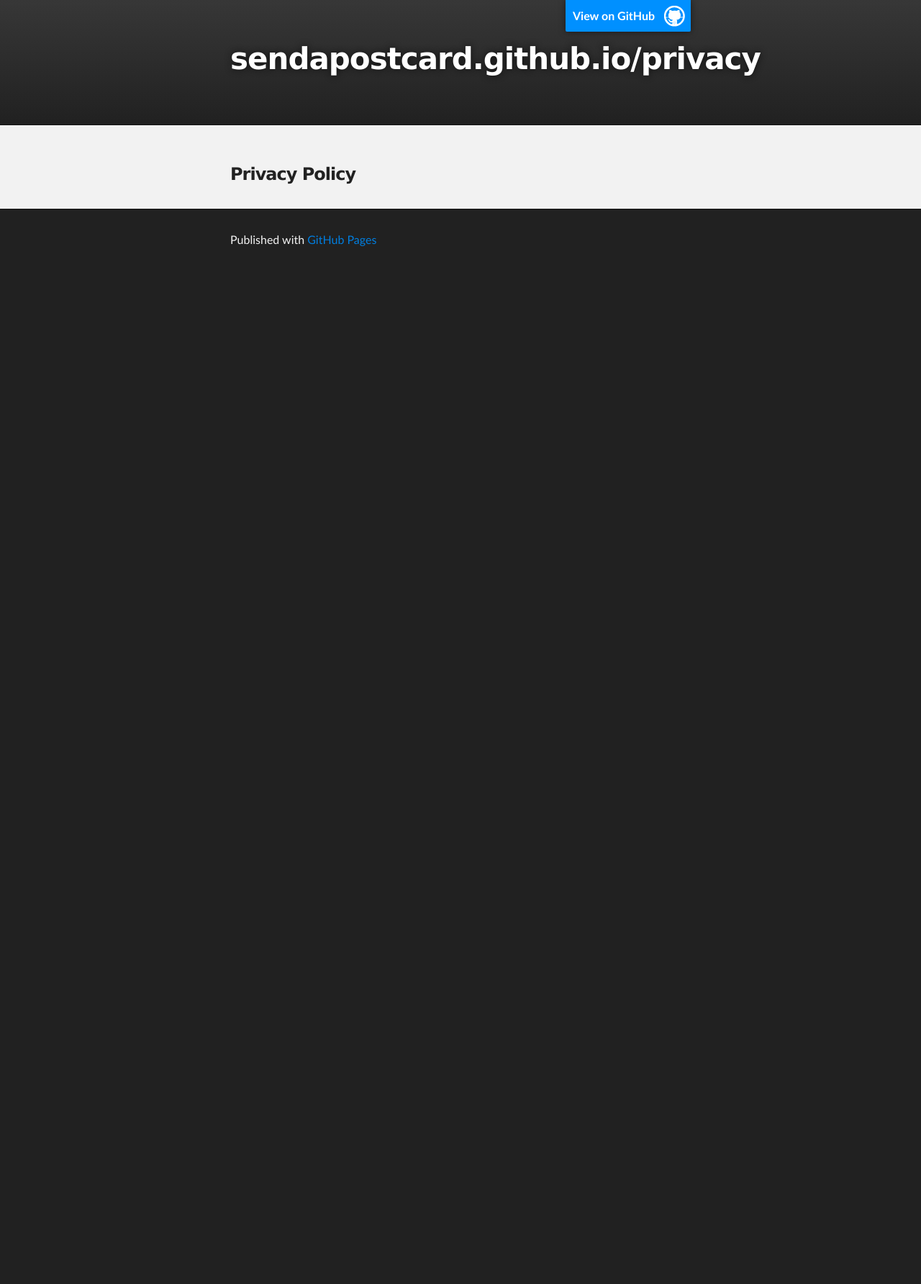
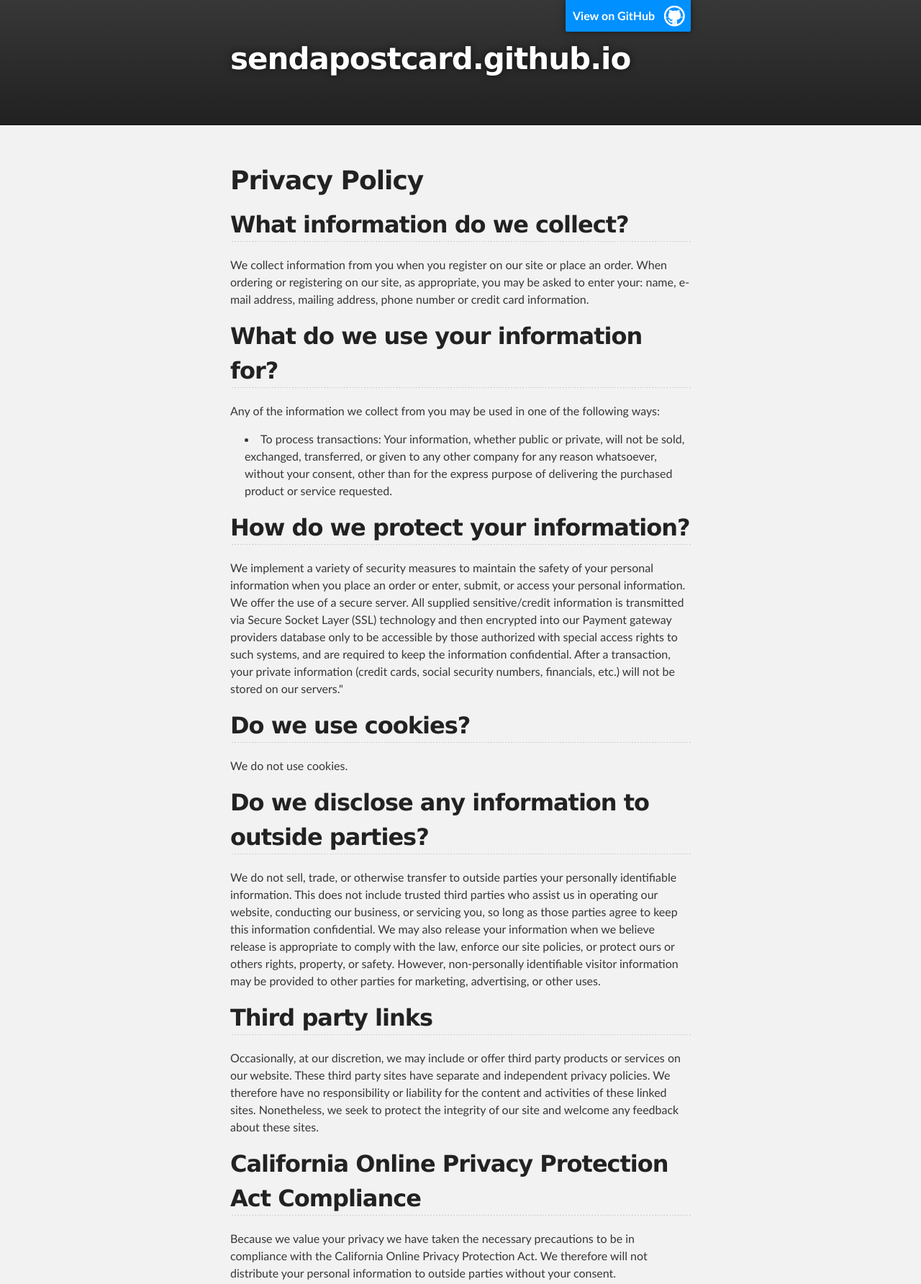
Before and after one commit to sendapostcard/sendapostcard.github.io, a plain HTML site: page index.html in a window 1280 px wide. Shown: the top 1784 px of the page at 72% size. Before the commit the page ends 800 px from the top, so only its background shows below. Drawn offline with Linux system fonts and the light colour scheme.

Commit message:
Replace master branch with page content via GitHub

```diff
--- a/index.html
+++ b/index.html
@@ -4,11 +4,11 @@
   <head>
     <meta charset='utf-8' />
     <meta http-equiv="X-UA-Compatible" content="chrome=1" />
-    <meta name="description" content="sendapostcard.github.io/privacy : " />
+    <meta name="description" content="sendapostcard.github.io : " />
 
     <link rel="stylesheet" type="text/css" media="screen" href="stylesheets/stylesheet.css">
 
-    <title>sendapostcard.github.io/privacy</title>
+    <title>sendapostcard.github.io</title>
   </head>
 
   <body>
@@ -18,7 +18,7 @@
         <header class="inner">
           <a id="forkme_banner" href="https://github.com/sendapostcard">View on GitHub</a>
 
-          <h1 id="project_title">sendapostcard.github.io/privacy</h1>
+          <h1 id="project_title">sendapostcard.github.io</h1>
           <h2 id="project_tagline"></h2>
 
         </header>
@@ -27,8 +27,66 @@
     <!-- MAIN CONTENT -->
     <div id="main_content_wrap" class="outer">
       <section id="main_content" class="inner">
-        <h3>
-<a name="privacy-policy" class="anchor" href="#privacy-policy"><span class="octicon octicon-link"></span></a>Privacy Policy</h3>
+        <h1>
+<a name="privacy-policy" class="anchor" href="#privacy-policy"><span class="octicon octicon-link"></span></a>Privacy Policy</h1>
+
+<h2>
+<a name="what-information-do-we-collect" class="anchor" href="#what-information-do-we-collect"><span class="octicon octicon-link"></span></a>What information do we collect?</h2>
+
+<p>We collect information from you when you register on our site or place an order. When ordering or registering on our site, as appropriate, you may be asked to enter your: name, e-mail address, mailing address, phone number or credit card information.</p>
+
+<h2>
+<a name="what-do-we-use-your-information-for" class="anchor" href="#what-do-we-use-your-information-for"><span class="octicon octicon-link"></span></a>What do we use your information for?</h2>
+
+<p>Any of the information we collect from you may be used in one of the following ways:</p>
+
+<ul>
+<li>To process transactions: Your information, whether public or private, will not be sold, exchanged, transferred, or given to any other company for any reason whatsoever, without your consent, other than for the express purpose of delivering the purchased product or service requested.</li>
+</ul><h2>
+<a name="how-do-we-protect-your-information" class="anchor" href="#how-do-we-protect-your-information"><span class="octicon octicon-link"></span></a>How do we protect your information?</h2>
+
+<p>We implement a variety of security measures to maintain the safety of your personal information when you place an order or enter, submit, or access your personal information. We offer the use of a secure server. All supplied sensitive/credit information is transmitted via Secure Socket Layer (SSL) technology and then encrypted into our Payment gateway providers database only to be accessible by those authorized with special access rights to such systems, and are required to keep the information confidential. After a transaction, your private information (credit cards, social security numbers, financials, etc.) will not be stored on our servers." </p>
+
+<h2>
+<a name="do-we-use-cookies" class="anchor" href="#do-we-use-cookies"><span class="octicon octicon-link"></span></a>Do we use cookies?</h2>
+
+<p>We do not use cookies.</p>
+
+<h2>
+<a name="do-we-disclose-any-information-to-outside-parties" class="anchor" href="#do-we-disclose-any-information-to-outside-parties"><span class="octicon octicon-link"></span></a>Do we disclose any information to outside parties?</h2>
+
+<p>We do not sell, trade, or otherwise transfer to outside parties your personally identifiable information. This does not include trusted third parties who assist us in operating our website, conducting our business, or servicing you, so long as those parties agree to keep this information confidential. We may also release your information when we believe release is appropriate to comply with the law, enforce our site policies, or protect ours or others rights, property, or safety. However, non-personally identifiable visitor information may be provided to other parties for marketing, advertising, or other uses.</p>
+
+<h2>
+<a name="third-party-links" class="anchor" href="#third-party-links"><span class="octicon octicon-link"></span></a>Third party links</h2>
+
+<p>Occasionally, at our discretion, we may include or offer third party products or services on our website. These third party sites have separate and independent privacy policies. We therefore have no responsibility or liability for the content and activities of these linked sites. Nonetheless, we seek to protect the integrity of our site and welcome any feedback about these sites.</p>
+
+<h2>
+<a name="california-online-privacy-protection-act-compliance" class="anchor" href="#california-online-privacy-protection-act-compliance"><span class="octicon octicon-link"></span></a>California Online Privacy Protection Act Compliance</h2>
+
+<p>Because we value your privacy we have taken the necessary precautions to be in compliance with the California Online Privacy Protection Act. We therefore will not distribute your personal information to outside parties without your consent.</p>
+
+<h2>
+<a name="childrens-online-privacy-protection-act-compliance" class="anchor" href="#childrens-online-privacy-protection-act-compliance"><span class="octicon octicon-link"></span></a>Children's Online Privacy Protection Act Compliance</h2>
+
+<p>We are in compliance with the requirements of COPPA (Children's Online Privacy Protection Act), we do not collect any information from anyone under 13 years of age. Our website, products and services are all directed to people who are at least 13 years old or older.</p>
+
+<h2>
+<a name="your-consent" class="anchor" href="#your-consent"><span class="octicon octicon-link"></span></a>Your Consent</h2>
+
+<p>By using our site, you consent to our privacy policy.</p>
+
+<h2>
+<a name="changes-to-our-privacy-policy" class="anchor" href="#changes-to-our-privacy-policy"><span class="octicon octicon-link"></span></a>Changes to our Privacy Policy</h2>
+
+<p>If we decide to change our privacy policy, we will update the Privacy Policy modification date below.</p>
+
+<p>This policy was last modified on June 13, 2013</p>
+
+<p><a href="mailto:sendapostcard@outlook.com">sendapostcard@outlook.com</a></p>
+
+<p>This policy is powered by Trust Guard PCI compliance scans.</p>
       </section>
     </div>
 
```
Also changed, not shown: params.json (+1 -1 lines).
